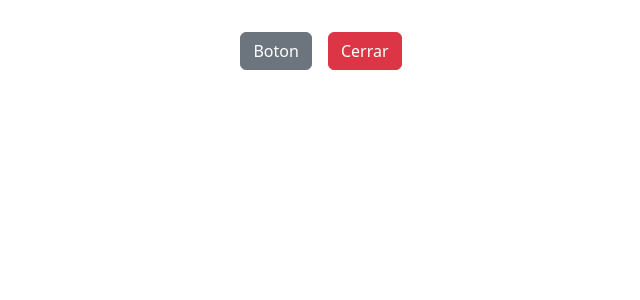
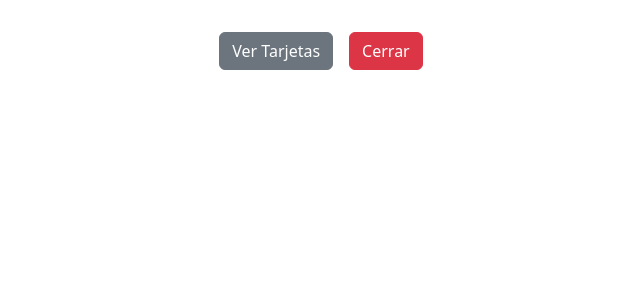
Before and after one commit to Condebasura/PracticasReact, a React (Vite) app: page / in a window 1280 px wide. Shown: the top 300 px of the page, without its empty margins (319-959 px from the left). Built offline with nearby package versions, Linux system fonts and the light colour scheme.

Commit message:
Practicando la separacion de componentes

```diff
--- a/src/App.tsx
+++ b/src/App.tsx
@@ -1,6 +1,8 @@
 import './App.css'
-import { useState } from 'react'
-import { people } from './data.tsx';
+import { useState } from 'react';
+import BtnCard from './components/BtnCard';
+import BtnClose from './components/BtnClose';
+import Card from './components/Card';
 
 // Las funciones se declaran con la primera letra en mayúscula
 
@@ -23,55 +25,6 @@ function BtnCreate({onClick}) {
     </button>
   )
 };*/
-
-function BtnCard ({onClick}){
-
-  return(
-    <button className='btn btn-secondary  ms-3' onClick={onClick}>
-      Boton
-    </button>
-  )
-};
-
-function BtnClose({onClick}){
-  return(
-    <button className='btn btn-danger m-3' onClick={onClick}>
-      Cerrar
-    </button>
-  )
-}
-
-
-function Card({titulo}){
-
-
-
-  const listItem = people.map(person =>
-
-
-<div className='card mb-3 ms-2 col 'key={person.id} >
-            <div className= "text-center text-bg-success">
-              <h5 className='card-title'>{titulo}</h5>
-            </div>
-            <div className="card-body m-4">
-              <ul className='list-group'>
-
-              <li className='text-center list-group-item border-0' >{person.name}</li>
-              <span className='mt-2 text-center'>profession: {person.profession}</span>
-              </ul>
-
-
-            </div>
-
-          </div>
-
-
-
-
-  )
-
-  return <div className='d-flex'>{listItem}</div>
-}
 
 export default function App() {
   /*const [mostrarCardLogin, setMostrarCardLogin] = useState(false);
--- /dev/null
+++ b/src/components/BtnCard.tsx
@@ -0,0 +1,8 @@
+export default function BtnCard ({onClick}){
+
+  return(
+    <button className='btn btn-secondary  ms-3' onClick={onClick}>
+      Ver Tarjetas
+    </button>
+  )
+};
--- /dev/null
+++ b/src/components/BtnClose.tsx
@@ -0,0 +1,7 @@
+export default function BtnClose({onClick}){
+  return(
+    <button className='btn btn-danger m-3' onClick={onClick}>
+      Cerrar
+    </button>
+  )
+}
--- /dev/null
+++ b/src/components/Card.tsx
@@ -0,0 +1,35 @@
+import { people } from "../data";
+
+export default function Card({titulo}){
+
+
+
+  const listItem = people.map(person =>
+
+
+<div className='card mb-3 ms-2 col 'key={person.id} >
+            <div className= "text-center text-bg-success">
+              <h5 className='card-title'>{titulo}</h5>
+
+            </div>
+            <div className="card-body m-4">
+              <ul className='list-group'>
+
+              <li className='text-center list-group-item border-0' >{person.name}</li>
+              <span className='mt-2 text-center'>profession: {person.profession}</span>
+              </ul>
+
+
+            </div>
+                <div className="card-footer">
+                  <button className="btn btn-danger">Cerrar</button>
+                </div>
+          </div>
+
+
+
+
+  )
+
+  return <div className='d-flex'>{listItem}</div>
+}
```
